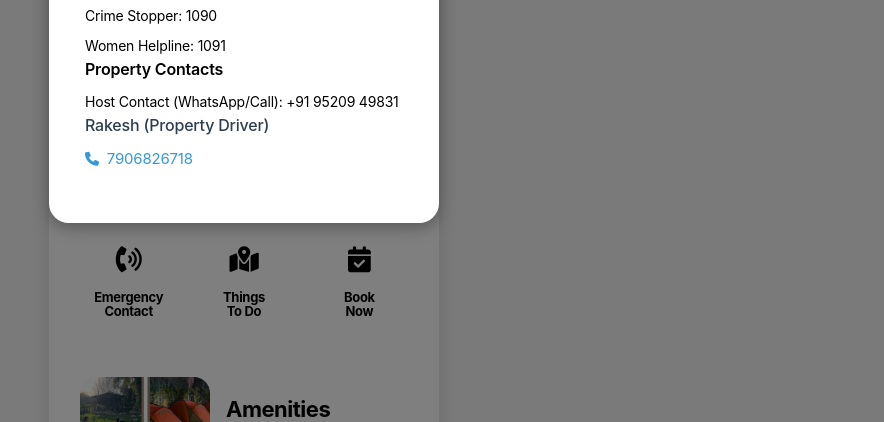
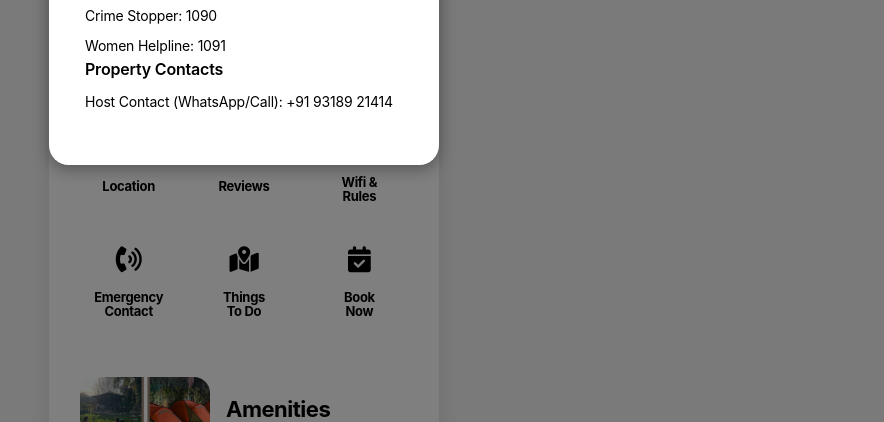
Before and after one commit to darpanjaiin/stonefield, a plain HTML site: page index.html in a window 1280 px wide. Both pictures are taken after a click on the element "Emergency Contact". Shown: the part 378-800 px from the top of the page, without its empty margins (396-1280 px from the left). Drawn offline with Linux system fonts and the light colour scheme.

Commit message:
Update index.html

```diff
--- a/index.html
+++ b/index.html
@@ -260,16 +260,9 @@
 
                         <div class="contact-item">
                             <h4>Property Contacts</h4>
-                            <p>Host Contact (WhatsApp/Call): +91 95209 49831</p>
+                            <p>Host Contact (WhatsApp/Call): +91 93189 21414</p>
                         </div>
 
-                        <div class="contact-item">
-                            <span class="name">Rakesh (Property Driver)</span>
-                            <a href="tel:+917906826718" class="phone">
-                                <i class="fas fa-phone"></i>
-                                7906826718
-                            </a>
-                        </div>
                     </div>
                 </div>
             </div>
```
